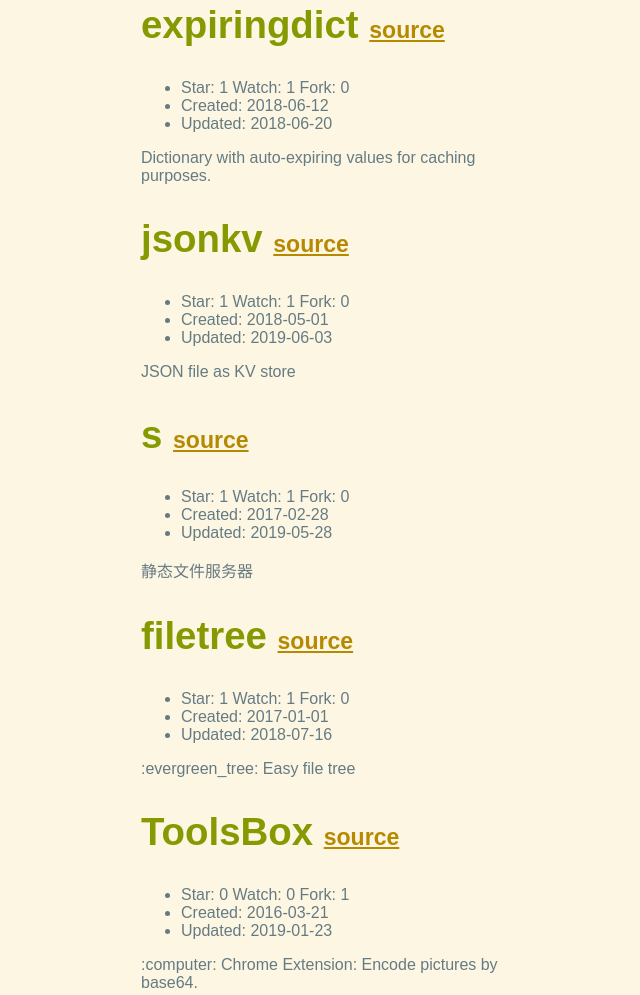
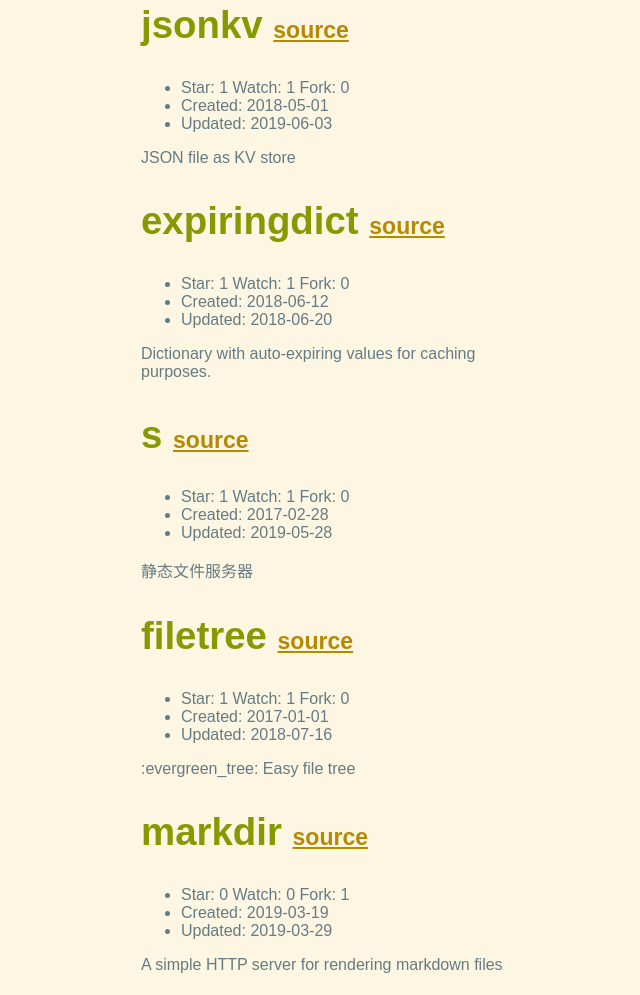
Before and after one commit to weaming/portfolio, a plain HTML site: page index.html in a window 1280 px wide. Shown: the part 1354-2349 px from the top of the page, without its empty margins (315-955 px from the left). Drawn offline with Linux system fonts and the light colour scheme.

Commit message:
add markdir

```diff
--- a/index.html
+++ b/index.html
@@ -359,6 +359,13 @@ h2 > a {
 <li>Updated: 2017-04-23</li>
 </ul>
 <p>Hack Mobike API</p>
+<h2>jsonkv <a href="https://github.com/weaming/jsonkv" rel="nofollow">source</a></h2>
+<ul>
+<li>Star: 1 Watch: 1 Fork: 0</li>
+<li>Created: 2018-05-01</li>
+<li>Updated: 2019-06-03</li>
+</ul>
+<p>JSON file as KV store</p>
 <h2>expiringdict <a href="https://github.com/weaming/expiringdict" rel="nofollow">source</a></h2>
 <ul>
 <li>Star: 1 Watch: 1 Fork: 0</li>
@@ -366,13 +373,6 @@ h2 > a {
 <li>Updated: 2018-06-20</li>
 </ul>
 <p>Dictionary with auto-expiring values for caching purposes.</p>
-<h2>jsonkv <a href="https://github.com/weaming/jsonkv" rel="nofollow">source</a></h2>
-<ul>
-<li>Star: 1 Watch: 1 Fork: 0</li>
-<li>Created: 2018-05-01</li>
-<li>Updated: 2019-06-03</li>
-</ul>
-<p>JSON file as KV store</p>
 <h2>s <a href="https://github.com/weaming/s" rel="nofollow">source</a></h2>
 <ul>
 <li>Star: 1 Watch: 1 Fork: 0</li>
@@ -387,6 +387,13 @@ h2 > a {
 <li>Updated: 2018-07-16</li>
 </ul>
 <p>:evergreen_tree: Easy file tree</p>
+<h2>markdir <a href="https://github.com/weaming/markdir" rel="nofollow">source</a></h2>
+<ul>
+<li>Star: 0 Watch: 0 Fork: 1</li>
+<li>Created: 2019-03-19</li>
+<li>Updated: 2019-03-29</li>
+</ul>
+<p>A simple HTTP server for rendering markdown files</p>
 <h2>ToolsBox <a href="https://github.com/weaming/ToolsBox" rel="nofollow">source</a></h2>
 <ul>
 <li>Star: 0 Watch: 0 Fork: 1</li>
```
Also changed, not shown: projects-show.txt, 2 other files.
